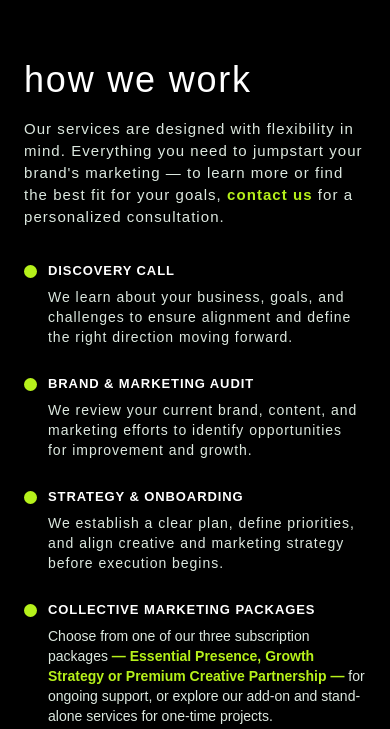
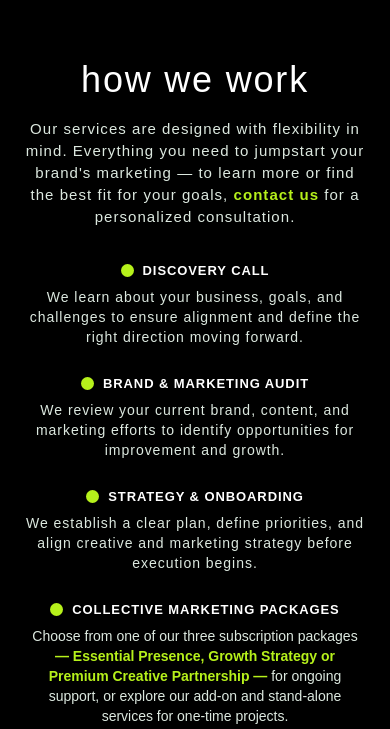
Before and after one commit to aririkushimeikito/dlcollectivemarketing, a plain HTML site: page meet-us/index.html in a window 390 px wide. Shown: the part 4381-5110 px from the top of the page. Drawn offline with Linux system fonts and the light colour scheme; a web font is replaced by a local one.

Commit message:
meet-us: center the 'how we work' section on mobile
Center the heading, intro and each step; the green dot is now inline with
each centered step title.

Co-Authored-By: Claude Opus 4.8 <noreply@anthropic.com>
Claude-Session: https://claude.ai/code/session_01QsVH8b9P2x4XotyHbJRqsD

```diff
--- a/meet-us.css
+++ b/meet-us.css
@@ -152,11 +152,12 @@
   .mu-how{height:auto}
   .mu-how-photo{position:relative;width:100%;height:46rem;background-size:cover;background-position:center}
   .mu-how-photo::after{content:"";position:absolute;inset:0;background:rgba(0,0,0,.3);pointer-events:none}
-  .mu-how .hm-stage{padding-top:6.4rem;padding-bottom:7.2rem}
+  .mu-how .hm-stage{padding-top:6.4rem;padding-bottom:7.2rem;text-align:center}
   .mu-how .mu-h2{margin-bottom:2rem}
-  .mu-how-body{margin:0 0 3.6rem !important;line-height:2.2rem;max-width:62rem}
-  .mu-how .mu-step{position:relative;padding-left:2.4rem;margin:0 0 3rem !important;max-width:62rem}
-  .mu-how .mu-step .mu-dot{position:absolute;left:0;top:.1rem}
+  .mu-how-body{margin:0 auto 3.6rem !important;line-height:2.2rem;max-width:62rem}
+  .mu-how .mu-step{position:relative;padding-left:0;margin:0 auto 3rem !important;max-width:62rem;text-align:center}
+  .mu-how .mu-step .mu-dot{position:static;display:inline-block;vertical-align:middle;margin-right:.9rem}
+  .mu-how .mu-step h3{display:inline-block;vertical-align:middle}
   .mu-how .mu-step p{margin-top:1rem;line-height:2rem}
   .mu-clients{height:auto;padding:6.4rem 0 7.2rem;background-size:cover;background-position:center}
   .mu-clients .hm-stage{display:flex;flex-direction:column;align-items:center;gap:3rem}
--- a/meet-us/index.html
+++ b/meet-us/index.html
@@ -11,7 +11,7 @@
 <link rel="stylesheet" href="https://fonts.googleapis.com/css2?family=Mr+Bedfort&display=swap">
 <link rel="stylesheet" href="../styles.css?v=106">
 <link rel="stylesheet" href="../home.css?v=26">
-<link rel="stylesheet" href="../meet-us.css?v=24">
+<link rel="stylesheet" href="../meet-us.css?v=25">
 <script>
 (function(){function f(){var w=document.documentElement.clientWidth;var fs=w>=1200?Math.min(w,1920)/144:10;document.documentElement.style.fontSize=fs.toFixed(4)+'px'}f();window.addEventListener('resize',f);window.addEventListener('orientationchange',f)})();
 </script>
```
